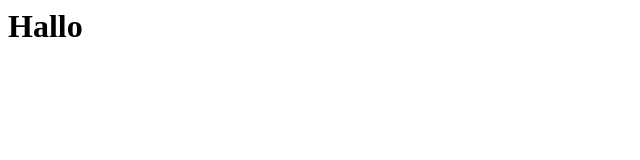
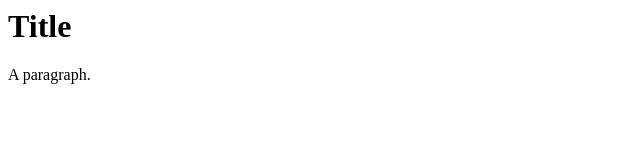
Before and after one commit to felixfinkOU/homework1, a plain HTML site: page index.html in a window 1280 px wide. Shown: the whole page, without its empty margins (0-640 px from the left). Drawn offline with Linux system fonts and the light colour scheme.

Commit message:
Update index.html

```diff
--- a/index.html
+++ b/index.html
@@ -1,5 +1,6 @@
 <html>
   <body>
-    <h1>Hallo</h1>
+    <h1>Title</h1>
+    <p>A paragraph.</p>
   </body>
 </html>
```
